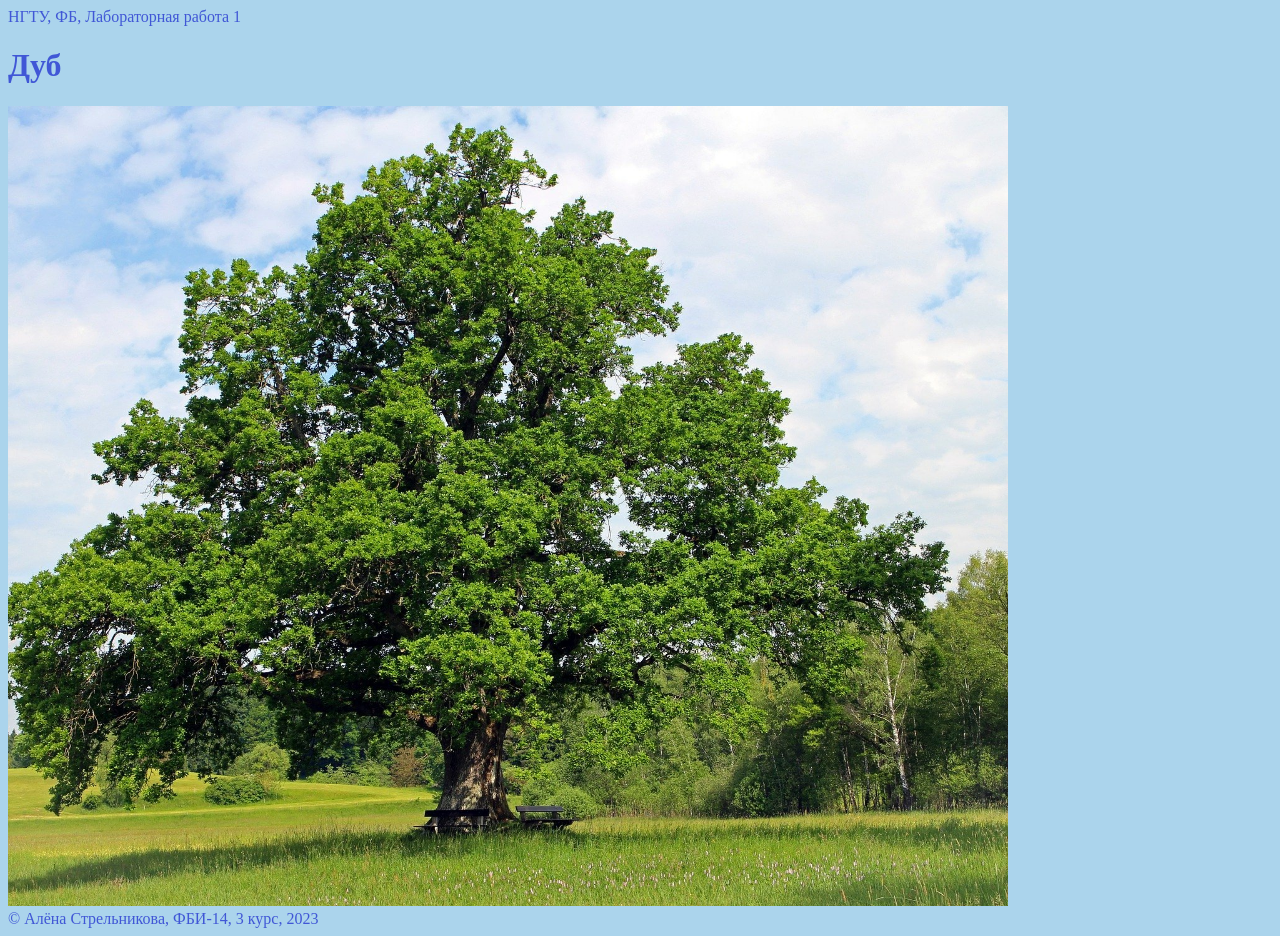
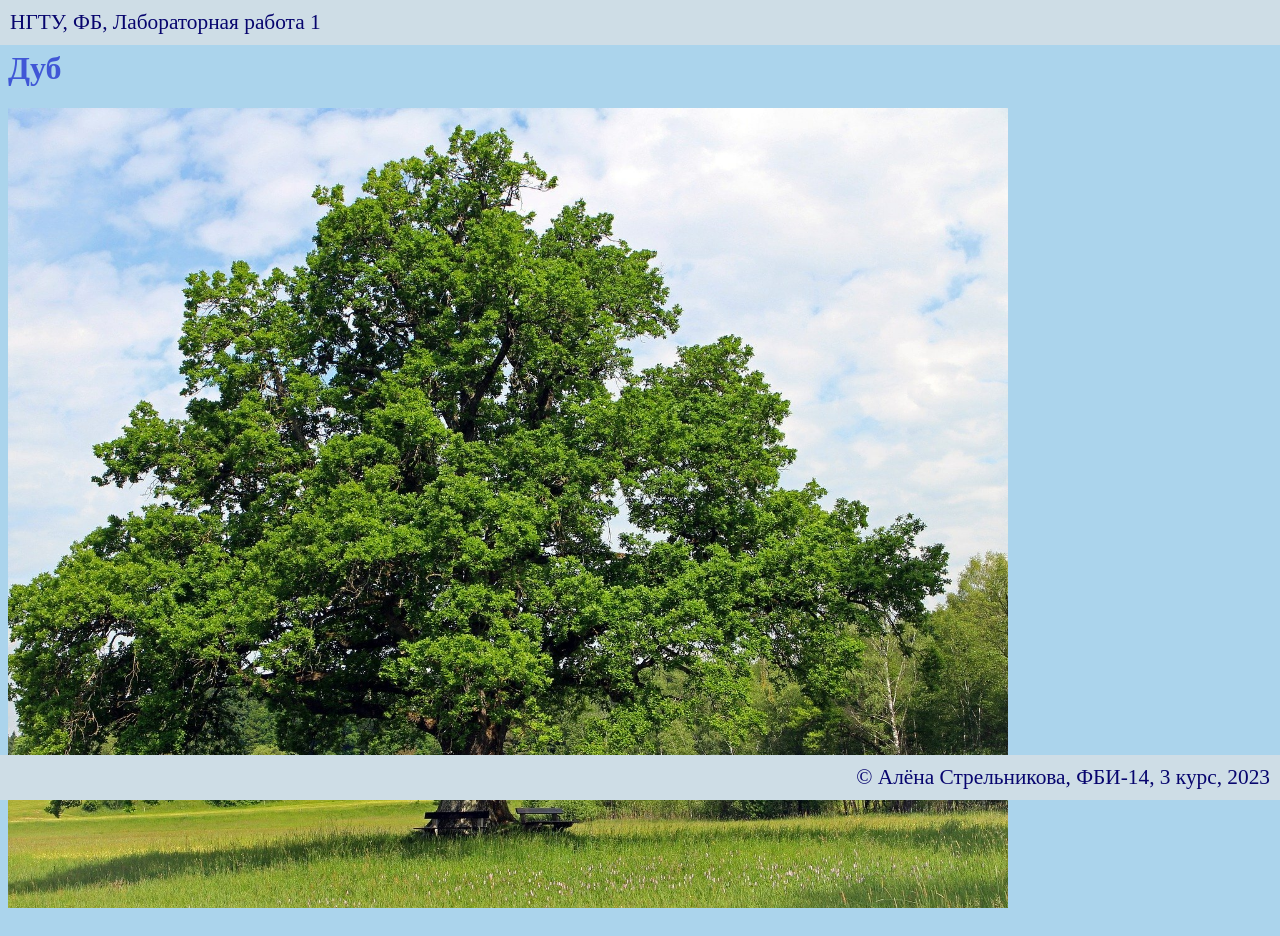
Before and after one commit to AlenaStrelnikova/web-programming-labs-2, a Flask app: page /lab1/oak in a window 1280 px wide. After the commit the page ends 908 px from the top, so only its background shows below. Run offline with Flask 3, Linux system fonts and the light colour scheme.

Commit message:
Добавление/изменение картинок

```diff
--- a/static/lab1.css
+++ b/static/lab1.css
@@ -1,9 +1,56 @@
 body {
     background-color: rgb(171, 212, 236);
     color: rgb(64, 87, 214);
+    overflow-x: hidden;
+    margin-top: 50px;
 }
 
-img {
+header {
+    background:rgb(206, 221, 230);
+    color: rgb(7, 5, 110);
+    padding: 10px;
+    font-size: 16pt;
+    width: 100%;
+    position: fixed;
+    right: -20px;
+    top: 0;
+}
+
+footer {
+    background:rgb(206, 221, 230);
+    color: rgb(7, 5, 110);
+    padding: 10px;
+    font-size: 16pt;
+    text-align: right;
+    width: 100%;
+    position: fixed;
+    bottom: 0;
+    left: -20px;
+}
+
+.dub {
     height: 800px;
     width: 1000px;
 }
+
+.text {
+    color:blue;
+    font-size: 20px;
+}
+
+.logo_nstu {
+    height: 150px;
+    width: 150px;
+}
+
+.python_pic {
+    height: 600px;
+    width: 800px;
+    padding-bottom: 50px;
+}
+
+.sea {
+    height: 450px;
+    width: 550px;
+    padding-bottom: 50px;
+}
```
Also changed, not shown: oak.jpg (deleted), static/logo_nstu.png (renamed from logo_nstu.png), static/python_pic.jpeg (renamed from python_pic.jpeg), static/sea.jpg (renamed from sea.jpg).
